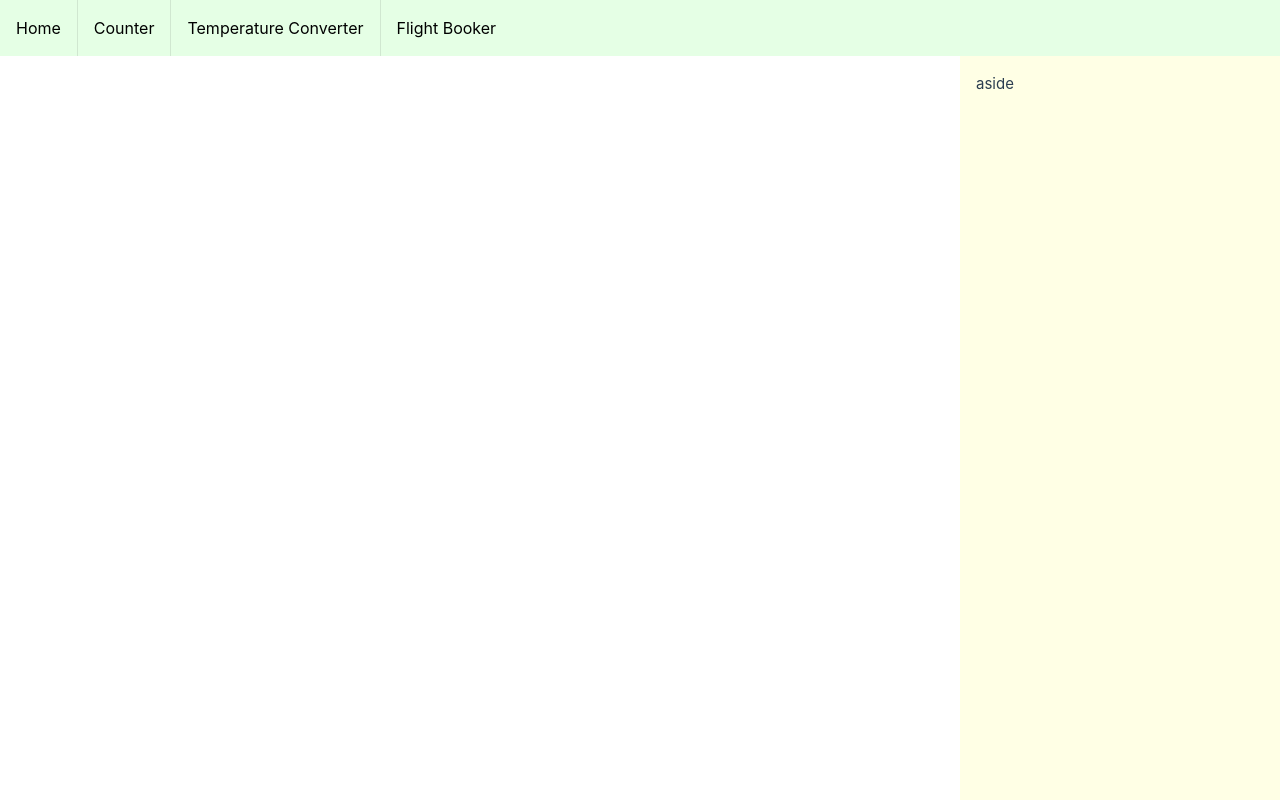
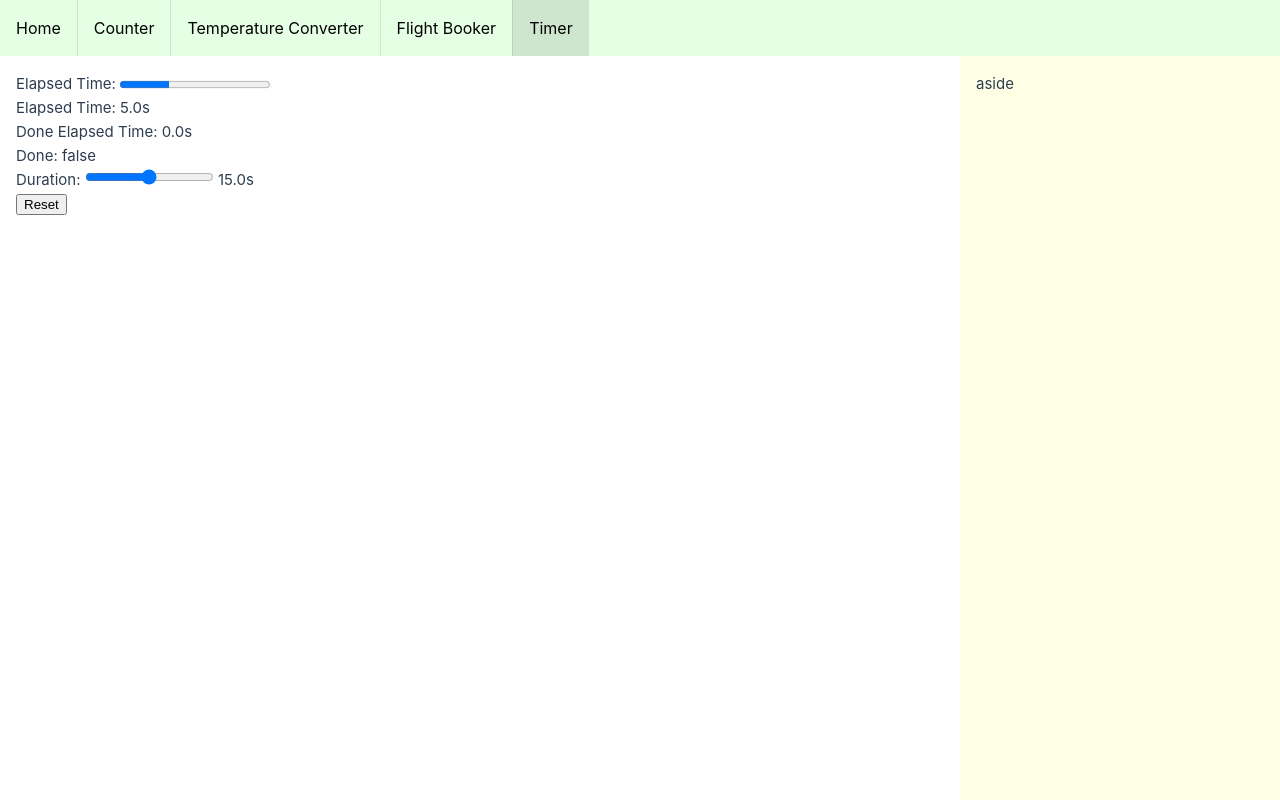
Before and after one commit to Vsevolod-Shustov/seven-guis, a Vue app: page /timer in a window 1280 px wide. Built offline with nearby package versions, Linux system fonts and the light colour scheme; the HTML template or start-up script is replaced by a standard one.

Commit message:
add timer

```diff
--- a/src/App.vue
+++ b/src/App.vue
@@ -33,6 +33,7 @@ const transitionName = computed<string | undefined>(() => {
         <RouterLink to="/counter">Counter</RouterLink>
         <RouterLink to="temperature-converter">Temperature Converter</RouterLink>
         <RouterLink to="flight-booker">Flight Booker</RouterLink>
+        <RouterLink to="timer">Timer</RouterLink>
       </Nav>
     </div>
   </header>
--- a/src/router/index.ts
+++ b/src/router/index.ts
@@ -48,6 +48,12 @@ const router = createRouter({
       component: () => import('../views/FlightBookerView.vue'),
       meta: { transition: 'slide' },
     },
+    {
+      path: '/timer',
+      name: 'timer',
+      component: () => import('../views/TimerView.vue'),
+      meta: { transition: 'slide' },
+    },
   ],
 })
 
--- /dev/null
+++ b/src/views/TimerView.vue
@@ -0,0 +1,83 @@
+<script setup lang="ts">
+import { ref, onUnmounted, computed, watch, watchEffect } from 'vue'
+const duration = ref(15 * 1000)
+const elapsed = ref(0)
+const done = ref(false)
+const doneElapsedTime = ref(0)
+const doneTime = ref(0)
+const thisTick = ref(0)
+const lastTick = ref(0)
+
+let now = 0
+let handle: number
+
+const update = () => {
+  elapsed.value = elapsed.value + performance.now() - lastTick.value
+  if (!done.value && elapsed.value >= duration.value) {
+    cancelAnimationFrame(handle)
+    done.value = true
+    doneElapsedTime.value = elapsed.value
+  } else {
+    handle = requestAnimationFrame(update)
+    lastTick.value = performance.now()
+  }
+}
+
+const reset = () => {
+  done.value = false
+  elapsed.value = 0
+  doneElapsedTime.value = 0
+  lastTick.value = thisTick.value = performance.now()
+  update()
+}
+
+const cont = () => {
+  done.value = false
+  lastTick.value = thisTick.value = performance.now()
+  update()
+}
+
+const progressRate = computed(() => Math.min(elapsed.value / duration.value, 1))
+
+reset()
+
+watch(duration, () => {
+  if (done.value && duration.value >= elapsed.value) {
+    cont()
+  }
+})
+
+onUnmounted(() => {
+  cancelAnimationFrame(handle)
+})
+</script>
+
+<template>
+  <div class="page">
+    <label>Elapsed Time: <progress :value="progressRate"></progress></label>
+
+    <div>Elapsed Time: {{ (elapsed / 1000).toFixed(1) }}s</div>
+
+    <div>Done Elapsed Time: {{ (doneElapsedTime / 1000).toFixed(1) }}s</div>
+
+    <div>Done: {{ done.toString() }}</div>
+
+    <div>
+      Duration: <input type="range" v-model="duration" min="1" max="30000" />
+      {{ (duration / 1000).toFixed(1) }}s
+    </div>
+
+    <button @click="reset">Reset</button>
+  </div>
+</template>
+
+<style scoped>
+.elapsed-container {
+  width: 300px;
+}
+
+.elapsed-bar {
+  background-color: red;
+  height: 10px;
+}
+</style>
```
